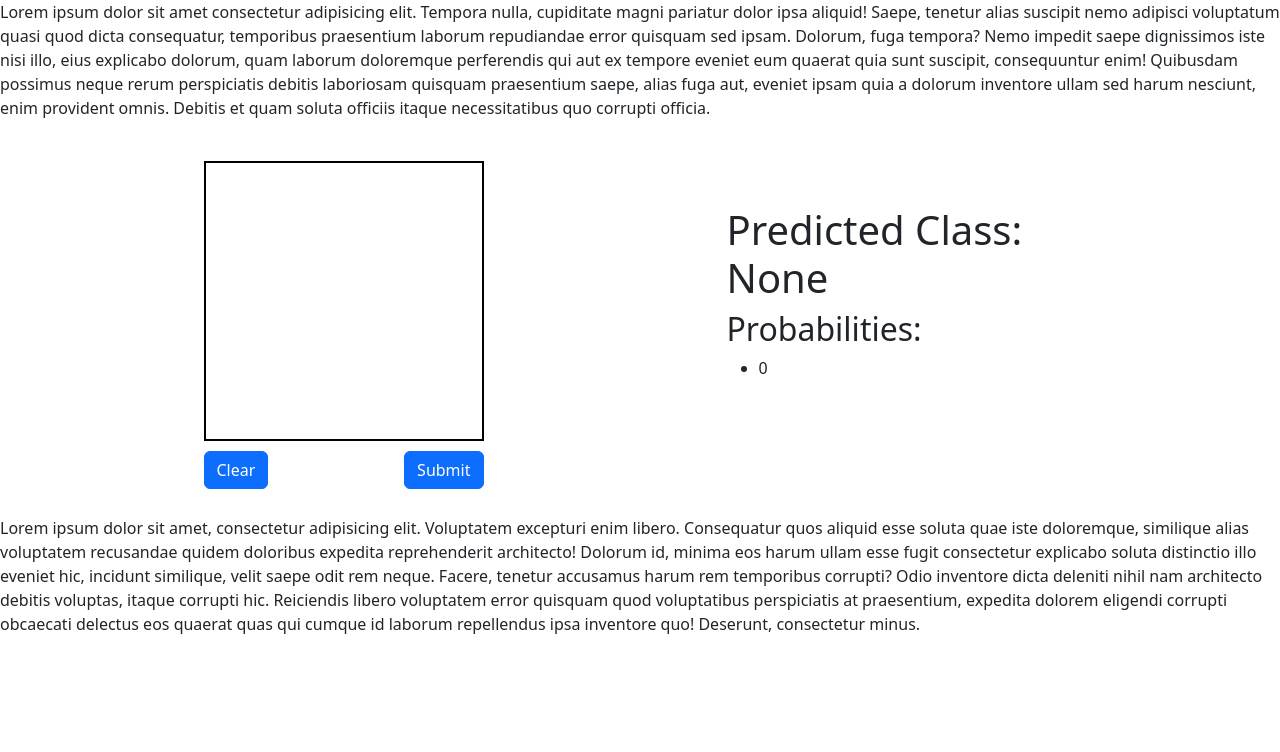
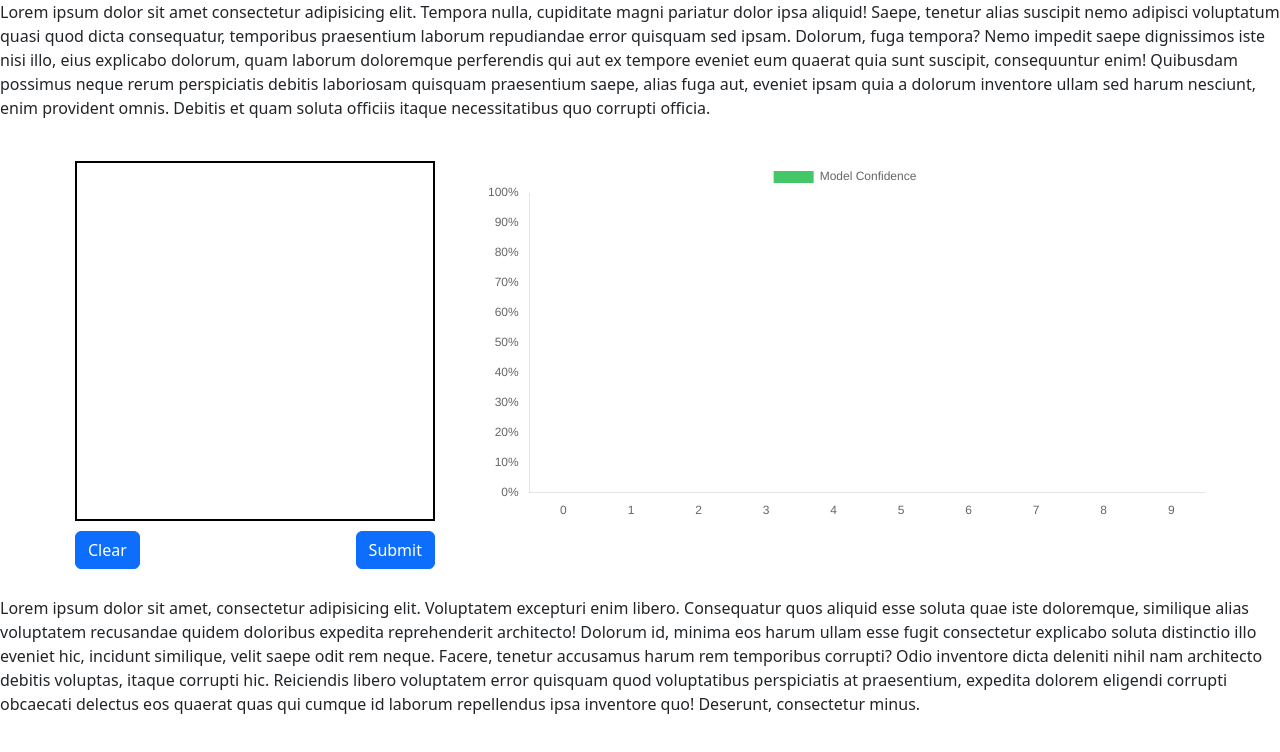
Before and after one commit to SamO135/interactive-mnist, a React (Vite) app in the folder web/: page / in a window 1280 px wide. Shown: the top 752 px of the page. Built offline with nearby package versions, Linux system fonts and the light colour scheme.

Commit message:
add bar chart to show model prediction confidences

```diff
--- /dev/null
+++ b/package.json
@@ -0,0 +1,5 @@
+{
+  "dependencies": {
+    "chart.js": "^4.4.6"
+  }
+}
--- /dev/null
+++ b/web/src/components/BarChart.tsx
@@ -0,0 +1,53 @@
+import Chart from "chart.js/auto";
+
+function createBarChart(ctx: HTMLCanvasElement, probabilities: number[]) {
+  return new Chart(ctx, {
+    type: "bar",
+    data: {
+      labels: [0, 1, 2, 3, 4, 5, 6, 7, 8, 9],
+      datasets: [
+        {
+          label: "Model Confidence",
+          data: probabilities,
+          backgroundColor: ["#44c767"],
+        },
+      ],
+    },
+    options: {
+      responsive: true,
+      scales: {
+        x: {
+          grid: {
+            display: false,
+          },
+        },
+        y: {
+          ticks: {
+            callback: function (value) {
+              return +value * 100 + "%";
+            },
+          },
+          max: 1,
+          grid: {
+            display: false,
+          },
+        },
+      },
+      plugins: {
+        tooltip: {
+          callbacks: {
+            label: function (context) {
+              const data = context.dataset.data as number[];
+              const decimal = data[+context.label];
+              const tooltip =
+                context.dataset.label + " " + (decimal * 100).toFixed(2) + "%";
+              return tooltip;
+            },
+          },
+        },
+      },
+    },
+  });
+}
+
+export default createBarChart;
--- a/web/src/components/Probabilities.tsx
+++ b/web/src/components/Probabilities.tsx
@@ -1,20 +1,31 @@
+import { useEffect } from "react";
+import Chart from "chart.js/auto";
 import "../style.css";
+import createBarChart from "./BarChart.tsx";
 
 interface Props {
   predicted_class: string;
   probabilities: number[];
 }
 
-function Probabilities({ predicted_class, probabilities }: Props) {
+function Probabilities({ probabilities }: Props) {
+  useEffect(() => {
+    const ctx = document.getElementById(
+      "modelResponseChart"
+    ) as HTMLCanvasElement;
+
+    let barChart: Chart | null = null;
+
+    barChart = createBarChart(ctx, probabilities);
+
+    return () => {
+      if (barChart) barChart.destroy();
+    };
+  }, [probabilities]);
+
   return (
     <div id="probabilities">
-      <h1>Predicted Class: {predicted_class}</h1>
-      <h2>Probabilities:</h2>
-      <ul>
-        {probabilities.map((probability, index) => (
-          <li key={index}>{probability}</li>
-        ))}
-      </ul>
+      <canvas id="modelResponseChart"></canvas>
     </div>
   );
 }
--- a/web/src/style.css
+++ b/web/src/style.css
@@ -1,11 +1,12 @@
 :root {
-  --canvas-width: 280px;
-  --canvas-height: 280px;
+  --canvas-width: 360px;
+  --canvas-height: 360px;
+  --button-top: 370px;
 }
 
 .container {
   display: flex;
-  justify-content: space-around;
+  justify-content: center;
   align-items: center;
   padding-top: 25px;
   padding-bottom: 75px;
@@ -24,17 +25,20 @@
 
 #clear-button {
   position: absolute;
-  top: 290px;
+  top: var(--button-top);
   left: 0px;
 }
 
 #submit-button {
   position: absolute;
-  top: 290px;
+  top: var(--button-top);
   right: 0px;
 }
 
 #probabilities {
-  width: 350px;
-  left: 400px;
+  padding-left: 50px;
 }
+
+#modelResponseChart {
+  height: var(--canvas-height);
+}
```
Also changed, not shown: 2 other files (tests, documents, lock files or other folders).
